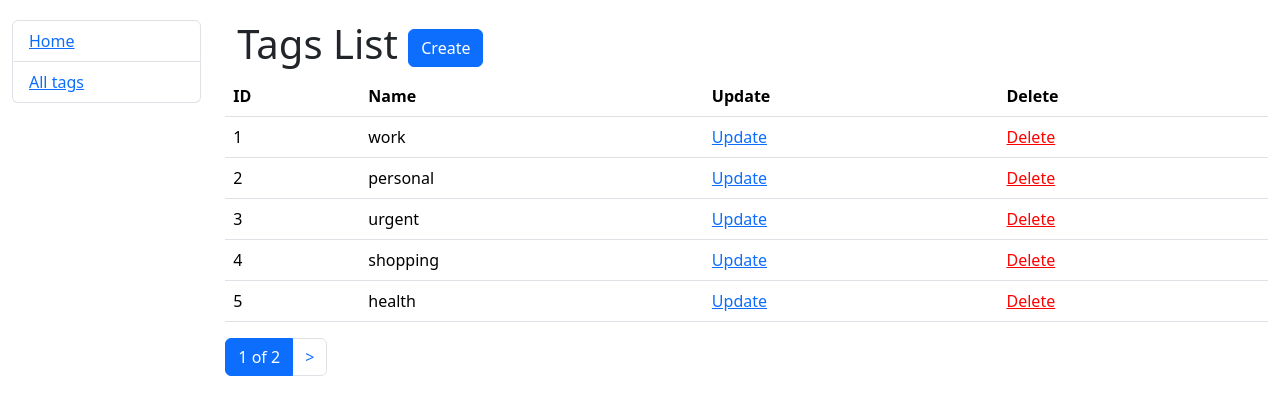
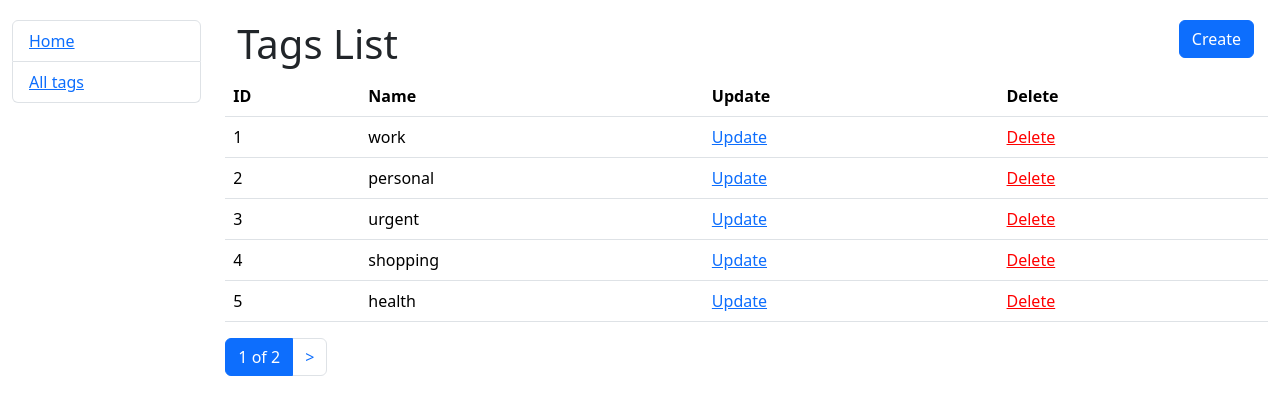
Before and after one commit to uzlss/to-do-list, a Django app: page /tags/ in a window 1280 px wide. Shown: the top 415 px of the page. Run offline with Django 5.2, Linux system fonts and the light colour scheme; data comes from the database, SQL or seed files in the repository.

Commit message:
fix: tag-list create button position

```diff
--- a/templates/dashboard/tag_list.html
+++ b/templates/dashboard/tag_list.html
@@ -4,7 +4,7 @@
 
   <h1 class="container-fluid">
     Tags List
-    <a href="{% url 'dashboard:tag-create' %}" class="btn btn-primary">
+    <a href="{% url 'dashboard:tag-create' %}" class="btn btn-primary link-to-page">
       Create
     </a>
   </h1>
```
